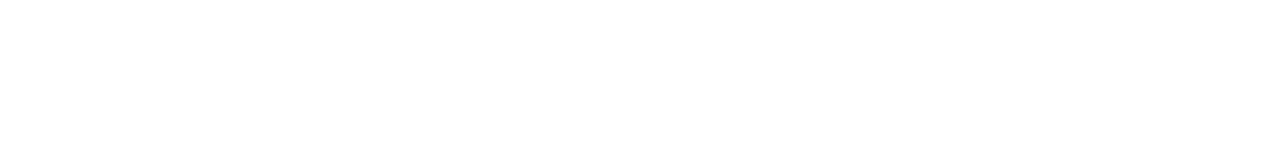
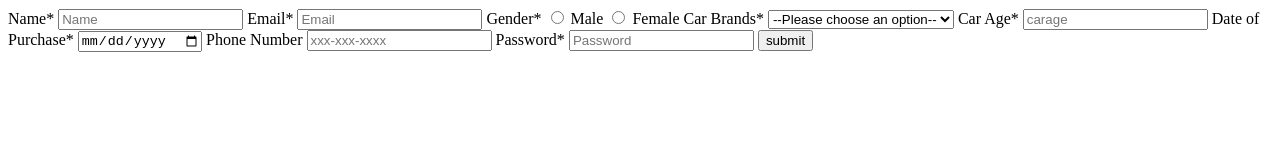
Before and after one commit to acciojob/car-insurance-form-rudranshpathak, a website: page main.html in a window 1280 px wide. Drawn offline with Linux system fonts and the light colour scheme.

Commit message:
created a submission

```diff
--- a/main.html
+++ b/main.html
@@ -10,6 +10,45 @@
 	<!-- the entire body must be written by student -->
     <script type="text/javascript" src="./script.js">
 </script>
+	<form method="post">
+		<label for="name">Name*</label>
+		<input type="text" id="name" placeholder="Name" required>
+
+		<label for="email">Email*</label>
+		<input type="email" id="email" placeholder="Email" required>
+
+		<label for="gender">Gender*</label>
+		<input type="radio" id="gender" name="gender" required>
+		<label for="gender">Male</label>
+		<input type="radio" id="gender" name="gender" required>
+		<label for="gender">Female</label>
+
+		<label for="cars">Car Brands*</label>
+		<select id="cars" required>
+			<option value="" disabled selected>--Please choose an option--</option>
+			<option value="bmw">BMW</option>
+			<option value="audi">Audi</option>
+			<option value="mercedez"> Mercedez</option>
+		</select>
+
+		<label for="carage">Car Age*</label>
+		<input type="number" id="carage" placeholder="carage" required>
+
+		<label for="dop">Date of Purchase*</label>
+		<input type="date" id="dop" required>
+
+		<label for="tel">Phone Number</label>
+		<input type="tel" id="tel" placeholder="xxx-xxx-xxxx" required>
+
+		<label for="password">Password*</label>
+		<input type="password" id="password" placeholder="Password" required>
+
+
+
+
+		<button type="submit">submit</button>
+
+	</form>
 
 </body>
 
```
